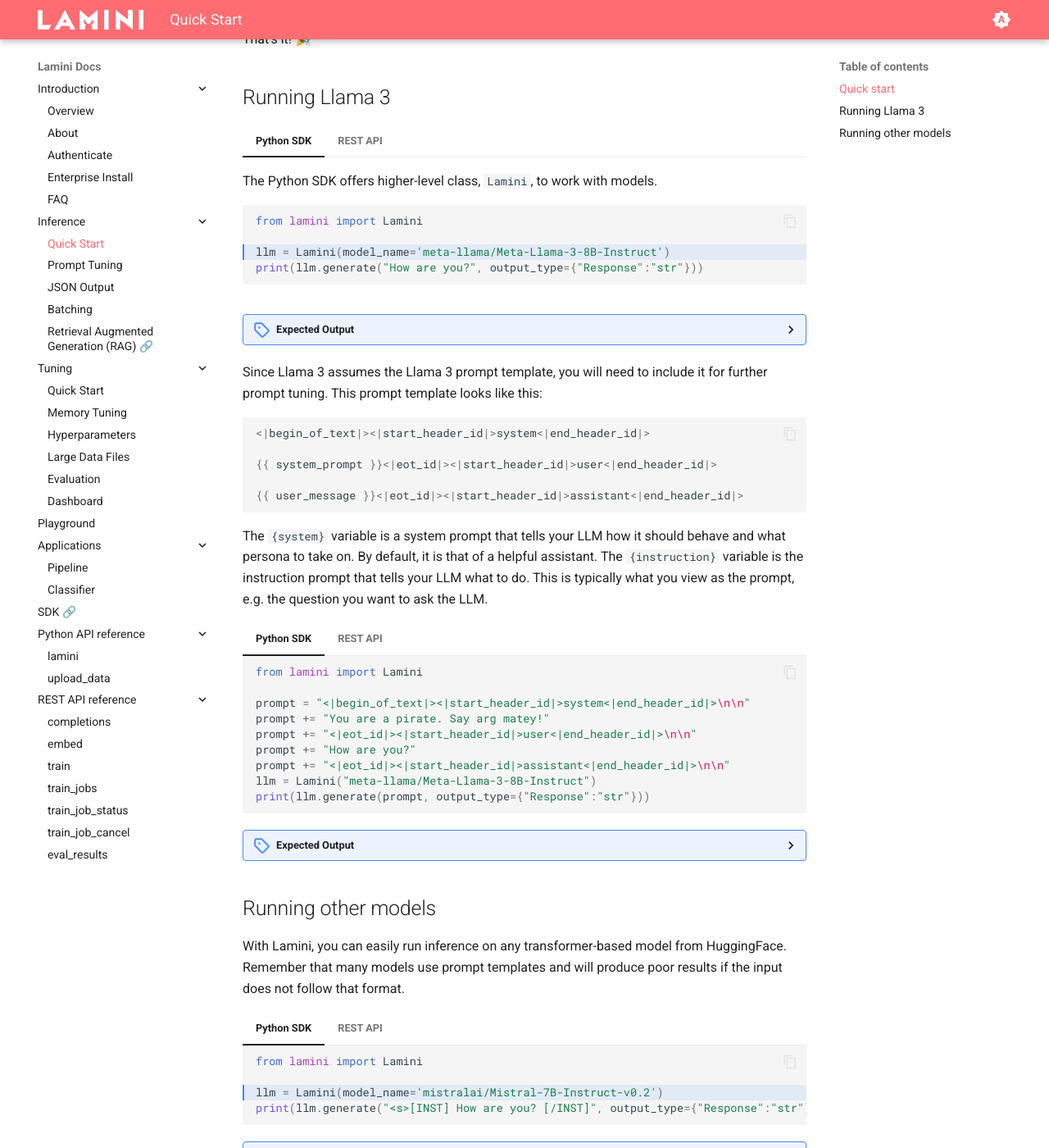
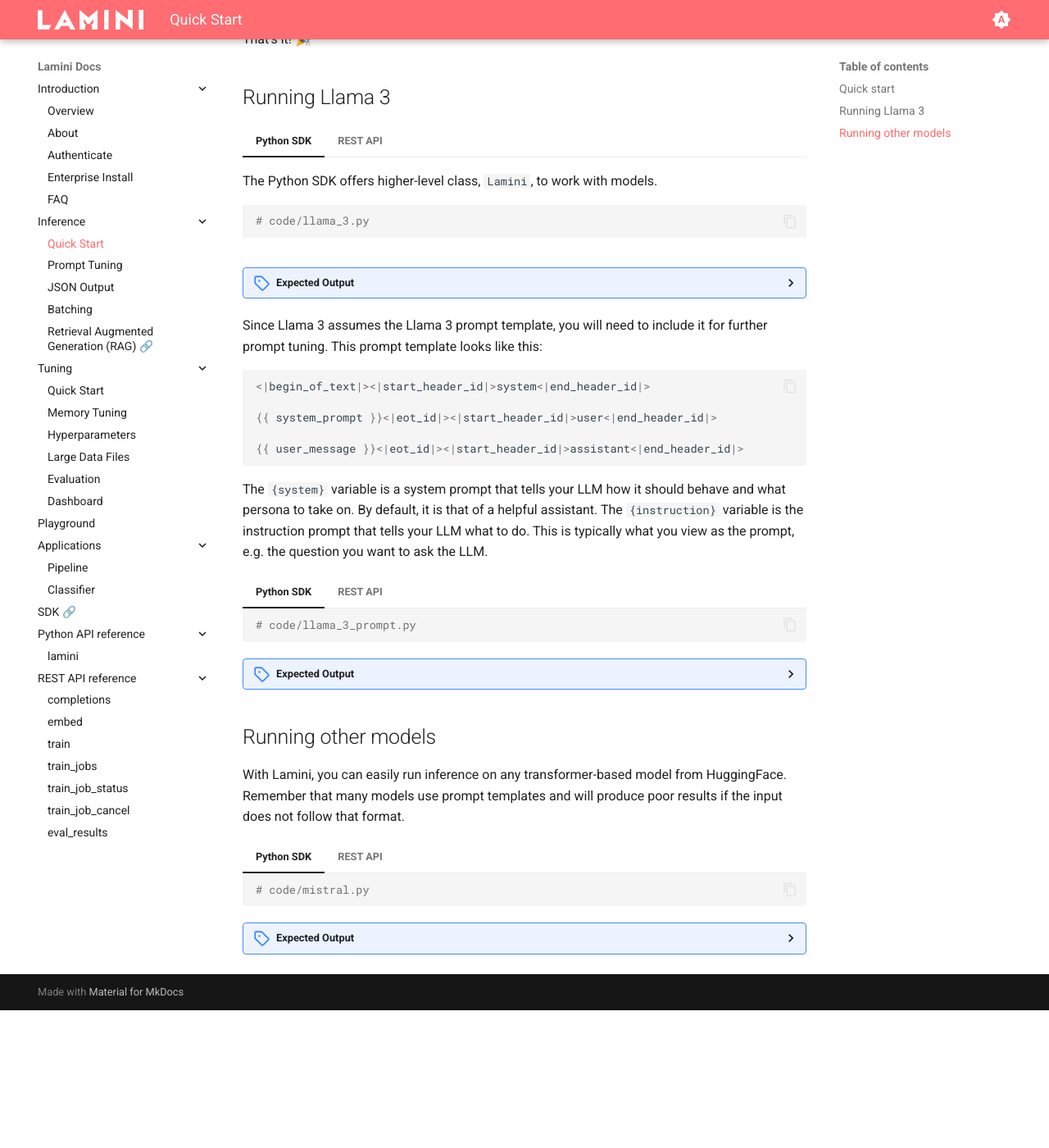
Before and after one commit to lamini-ai/lamini-ai.github.io, an MkDocs documentation site: the page built from docs/inference/quick_start.md, in a window 1280 px wide and 1400 px high, scrolled down 884 px. Shown: the whole window at 82% size. Built offline with MkDocs 1.6.1 and Material for MkDocs 9.7.7, drawn with Linux system fonts in a browser that asks for light colours; after the commit the page ends 2116 px from its top, so only the background shows below that; some of the changed text lies outside the part shown.

Commit message:
Manual updates to embed code (#101)

````diff
--- /dev/null
+++ b/docs/inference/code/llama_3.py
@@ -0,0 +1,4 @@
+from lamini import Lamini
+
+llm = Lamini(model_name='meta-llama/Meta-Llama-3-8B-Instruct')
+print(llm.generate("How are you?", output_type={"Response":"str"}))
--- /dev/null
+++ b/docs/inference/code/mistral.py
@@ -0,0 +1,4 @@
+from lamini import Lamini
+
+llm = Lamini(model_name='mistralai/Mistral-7B-Instruct-v0.2')
+print(llm.generate("<s>[INST] How are you? [/INST]", output_type={"Response":"str"}))
--- a/docs/inference/quick_start.md
+++ b/docs/inference/quick_start.md
@@ -24,7 +24,7 @@
     Run an LLM with a few lines of code.
 
     ```py
-    # quick_start.py
+    # code/quick_start.py
     ```
 
     <details>
@@ -62,11 +62,8 @@
 === "Python SDK"
 
     The Python SDK offers higher-level class, `Lamini`, to work with models.
-    ```python hl_lines="3"
-    from lamini import Lamini
-
-    llm = Lamini(model_name='meta-llama/Meta-Llama-3-8B-Instruct')
-    print(llm.generate("How are you?", output_type={"Response":"str"}))
+    ```py
+    # code/llama_3.py
     ```
 
 === "REST API"
@@ -107,16 +104,8 @@
 
 === "Python SDK"
 
-    ```python
-    from lamini import Lamini
-
-    prompt = "<|begin_of_text|><|start_header_id|>system<|end_header_id|>\n\n"
-    prompt += "You are a pirate. Say arg matey!"
-    prompt += "<|eot_id|><|start_header_id|>user<|end_header_id|>\n\n"
-    prompt += "How are you?"
-    prompt += "<|eot_id|><|start_header_id|>assistant<|end_header_id|>\n\n"
-    llm = Lamini("meta-llama/Meta-Llama-3-8B-Instruct")
-    print(llm.generate(prompt, output_type={"Response":"str"}))
+    ```py
+    # code/llama_3_prompt.py
     ```
 
 === "REST API"
@@ -149,11 +138,8 @@
 
 === "Python SDK"
 
-    ```python hl_lines="3"
-    from lamini import Lamini
-
-    llm = Lamini(model_name='mistralai/Mistral-7B-Instruct-v0.2')
-    print(llm.generate("<s>[INST] How are you? [/INST]", output_type={"Response":"str"}))
+    ```py
+    # code/mistral.py
     ```
 
 === "REST API"
--- a/mkdocs.yaml
+++ b/mkdocs.yaml
@@ -83,7 +83,6 @@
   - SDK 🔗: "https://github.com/lamini-ai/lamini-sdk"
   - Python API reference:
       - lamini: lamini_python_class/lamini.md
-      - upload_data: lamini_python_class/upload_data.md
   - REST API reference:
       - completions: rest_api/completions.md
       - embed: rest_api/embed.md
````
Also changed, not shown: docs/inference/code/llama_3_prompt.py (added, +9 -0 lines), docs/inference/code/quick_start.py (renamed from docs/inference/quick_start.py).
